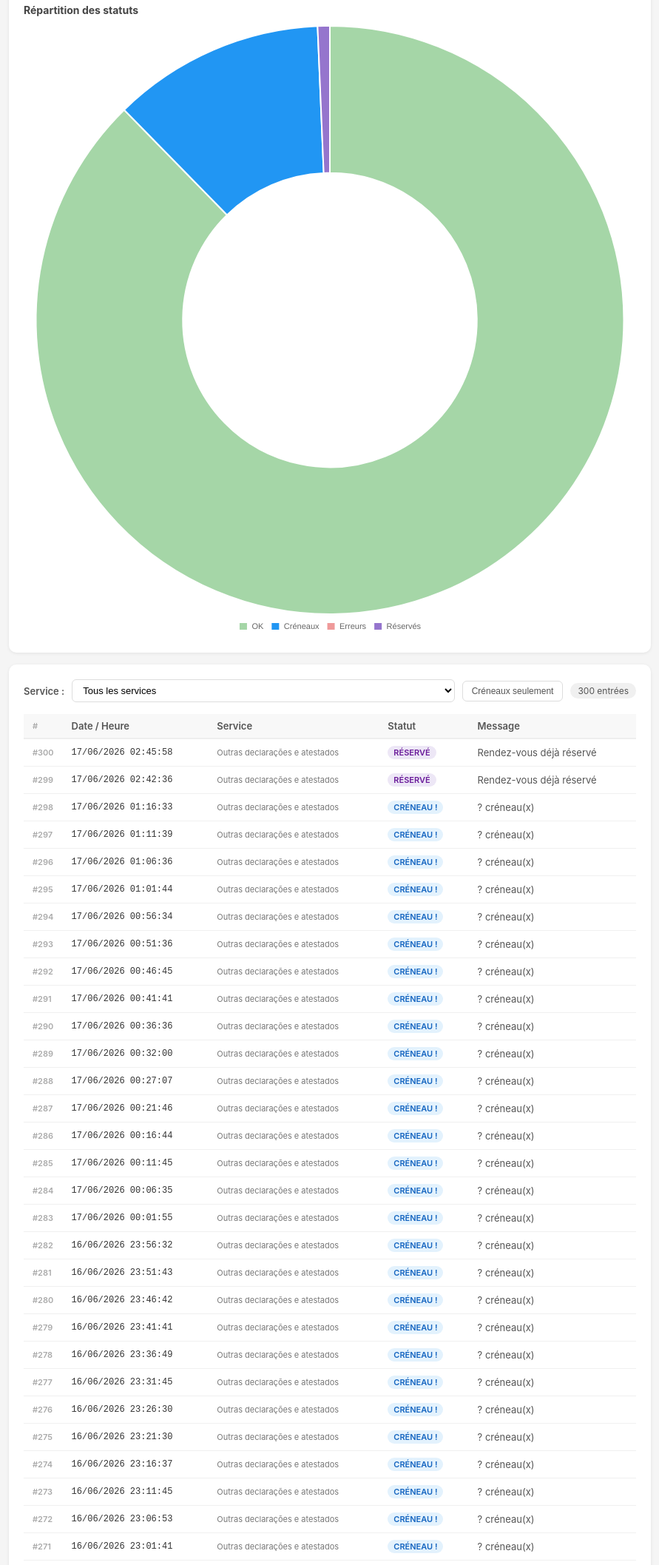
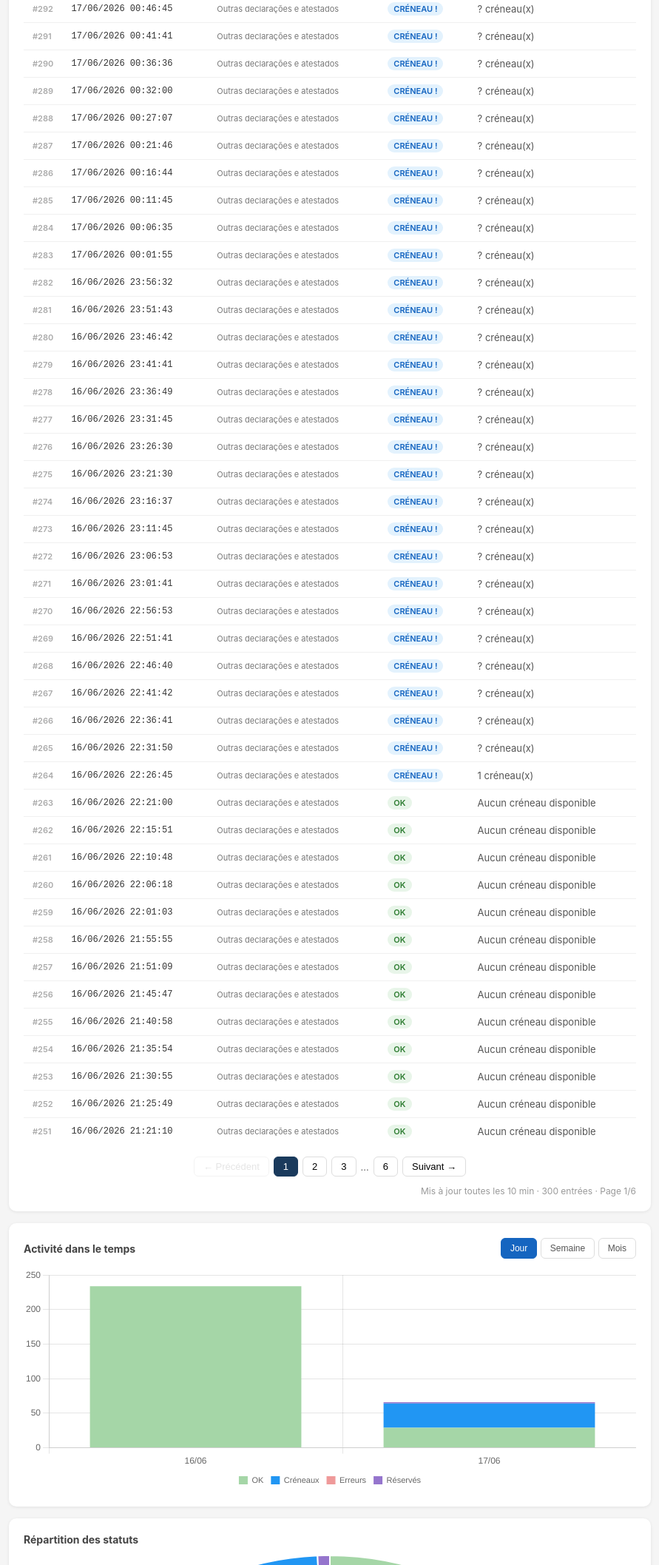
Before and after one commit to jeffreybest22/econsular-monitor, a website: page docs/index.html in a window 1280 px wide. Shown: the part 685-2800 px from the top of the page at 74% size, without its empty margins (194-1085 px from the left). Drawn offline with nearby package versions, Linux system fonts and the light colour scheme.

Commit message:
feat: list all services (incl. non-monitorable) + charts below table with day/week/month toggle

```diff
--- a/docs/index.html
+++ b/docs/index.html
@@ -90,16 +90,6 @@
     <div class="stat booked"><div class="v" id="s-booked">0</div><div class="l">RDV réservés</div></div>
   </div>
 
-  <!-- Graphiques -->
-  <div class="card chart-card">
-    <h3>Activité par jour (7 derniers jours)</h3>
-    <canvas id="chartDaily" height="110"></canvas>
-  </div>
-  <div class="card chart-card">
-    <h3>Répartition des statuts</h3>
-    <canvas id="chartStatus" height="110"></canvas>
-  </div>
-
   <div class="card">
     <div class="toolbar">
       <label>Service :</label>
@@ -127,6 +117,23 @@
 
     <div class="pagination" id="pagination"></div>
     <p class="refresh" id="refresh-info"></p>
+  </div>
+
+  <!-- Graphiques (second plan, sous le tableau) -->
+  <div class="card chart-card">
+    <div style="display:flex;align-items:center;justify-content:space-between;margin-bottom:12px">
+      <h3 style="margin:0">Activité dans le temps</h3>
+      <div>
+        <button class="filter-btn period-btn active" id="period-day" onclick="setPeriod('day')">Jour</button>
+        <button class="filter-btn period-btn" id="period-week" onclick="setPeriod('week')">Semaine</button>
+        <button class="filter-btn period-btn" id="period-month" onclick="setPeriod('month')">Mois</button>
+      </div>
+    </div>
+    <canvas id="chartDaily" height="110"></canvas>
+  </div>
+  <div class="card chart-card">
+    <h3>Répartition des statuts</h3>
+    <canvas id="chartStatus" height="110"></canvas>
   </div>
 </div>
 
@@ -297,6 +304,53 @@ function labelStatus(s) {
 
 // ---- Graphiques ----
 let chartDaily = null, chartStatus = null;
+let chartPeriod = 'day'; // day | week | month
+
+function setPeriod(p) {
+  chartPeriod = p;
+  ['day','week','month'].forEach(x =>
+    document.getElementById('period-' + x).classList.toggle('active', x === p));
+  renderCharts();
+}
+
+// Regroupe les checks par jour / semaine / mois
+function bucketize(period) {
+  const buckets = new Map(); // key -> {label, ok, slots, error, booked, order}
+  const ensure = (key, label, order) => {
+    if (!buckets.has(key)) buckets.set(key, { label, ok:0, slots:0, error:0, booked:0, order });
+    return buckets.get(key);
+  };
+
+  for (const c of allChecks) {
+    if (!c.ts) continue;
+    const d = new Date(c.ts);
+    let key, label, order;
+    if (period === 'day') {
+      key = c.ts.substring(0,10);
+      label = d.toLocaleDateString('fr-FR', { day:'2-digit', month:'2-digit', timeZone:'America/Port-au-Prince' });
+      order = key;
+    } else if (period === 'week') {
+      // semaine ISO (lundi)
+      const t = new Date(Date.UTC(d.getUTCFullYear(), d.getUTCMonth(), d.getUTCDate()));
+      const day = (t.getUTCDay() + 6) % 7; t.setUTCDate(t.getUTCDate() - day);
+      key = t.toISOString().substring(0,10);
+      label = 'Sem. ' + t.toLocaleDateString('fr-FR', { day:'2-digit', month:'2-digit' });
+      order = key;
+    } else { // month
+      key = c.ts.substring(0,7);
+      label = d.toLocaleDateString('fr-FR', { month:'short', year:'2-digit', timeZone:'America/Port-au-Prince' });
+      order = key;
+    }
+    const b = ensure(key, label, order);
+    b[c.status] = (b[c.status] || 0) + 1;
+  }
+
+  let arr = [...buckets.values()].sort((a,b) => a.order < b.order ? -1 : 1);
+  // Limiter : 14 jours / 12 semaines / 12 mois max
+  const limit = period === 'day' ? 14 : 12;
+  if (arr.length > limit) arr = arr.slice(arr.length - limit);
+  return arr;
+}
 
 function renderCharts() {
   // Stats globales
@@ -307,31 +361,18 @@ function renderCharts() {
   document.getElementById('s-error').textContent  = counts.error;
   document.getElementById('s-booked').textContent = counts.booked;
 
-  // Activité 7 derniers jours (par jour, par statut)
-  const days = [];
-  const fmt = d => d.toLocaleDateString('fr-FR', { day:'2-digit', month:'2-digit', timeZone:'America/Port-au-Prince' });
-  const today = new Date();
-  for (let i = 6; i >= 0; i--) {
-    const d = new Date(today); d.setDate(today.getDate() - i);
-    days.push({ key: d.toISOString().substring(0,10), label: fmt(d), ok:0, slots:0, error:0, booked:0 });
-  }
-  for (const c of allChecks) {
-    const key = (c.ts || '').substring(0,10);
-    const day = days.find(x => x.key === key);
-    if (day) day[c.status] = (day[c.status]||0) + 1;
-  }
-
-  const labels = days.map(d => d.label);
+  const buckets = bucketize(chartPeriod);
+  const labels = buckets.map(b => b.label);
   if (chartDaily) chartDaily.destroy();
   chartDaily = new Chart(document.getElementById('chartDaily'), {
     type: 'bar',
     data: {
       labels,
       datasets: [
-        { label:'OK',       data:days.map(d=>d.ok),     backgroundColor:'#a5d6a7' },
-        { label:'Créneaux', data:days.map(d=>d.slots),  backgroundColor:'#2196f3' },
-        { label:'Erreurs',  data:days.map(d=>d.error),  backgroundColor:'#ef9a9a' },
-        { label:'Réservés', data:days.map(d=>d.booked), backgroundColor:'#9575cd' },
+        { label:'OK',       data:buckets.map(b=>b.ok),     backgroundColor:'#a5d6a7' },
+        { label:'Créneaux', data:buckets.map(b=>b.slots),  backgroundColor:'#2196f3' },
+        { label:'Erreurs',  data:buckets.map(b=>b.error),  backgroundColor:'#ef9a9a' },
+        { label:'Réservés', data:buckets.map(b=>b.booked), backgroundColor:'#9575cd' },
       ],
     },
     options: {
```
Also changed, not shown: monitor.js (+33 -41 lines).
